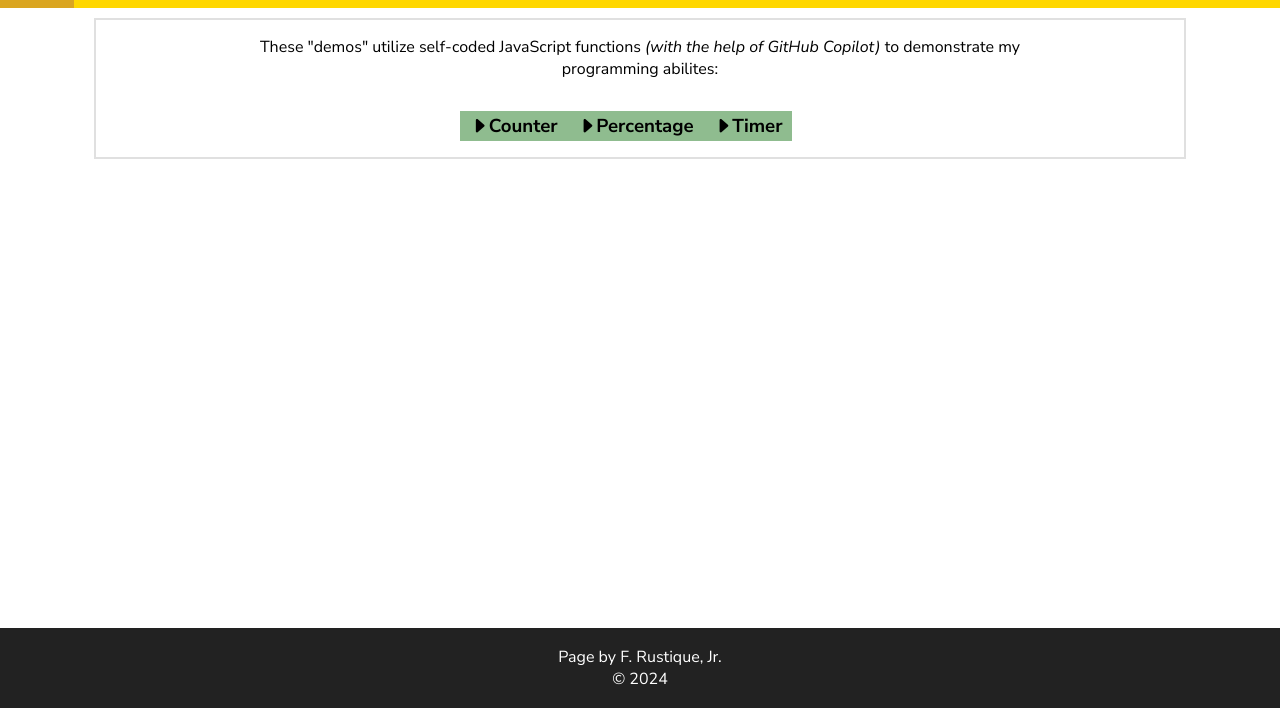
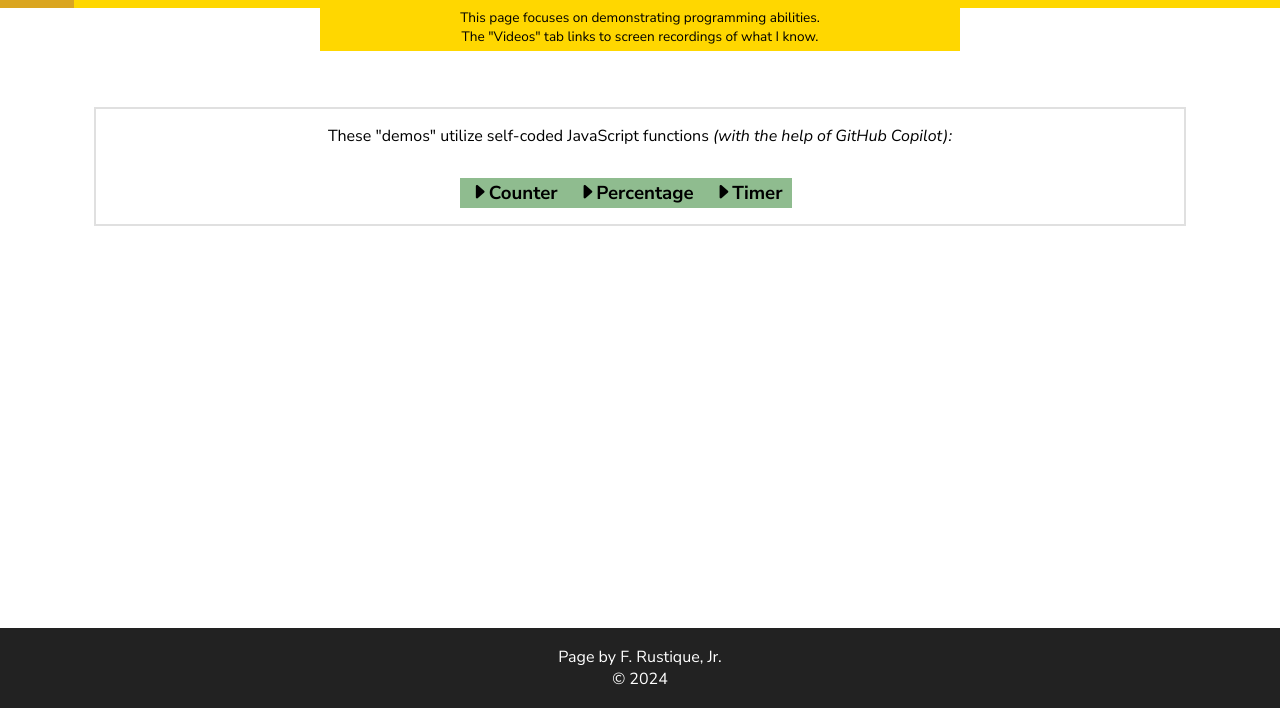
Before and after one commit to STYSL/rustique-w3spaces, a plain HTML site: page codesterust.html in a window 1280 px wide. Shown: the part 92-800 px from the top of the page. Drawn offline with nearby package versions, Linux system fonts and the light colour scheme; a script that the page names is missing.

Commit message:
added banner text box

```diff
--- a/codesterust.css
+++ b/codesterust.css
@@ -146,6 +146,18 @@ footer {
     color:#222222;
     text-decoration: none;
 }
+
+#bannerText {
+     width: 50%;
+     margin-top: 0px;
+     margin-left: auto;
+     margin-right: auto;
+     padding-bottom: 5px;
+     text-align: center;
+     font-size: .85em;
+     background-color:gold;
+}
+
 
 #top {
     width: 85%;
--- a/codesterust.html
+++ b/codesterust.html
@@ -31,8 +31,9 @@
         <div id="videoBanner">
             <h3 id="videoLink"><a href="https://www.youtube.com/watch?v=dr1xKWksBGA&list=PLLTJQKCxJsKuhPbYzmd_3H_pdfswv4wtF">Videos</a></h3>
         </div>
+        <p id="bannerText">This page focuses on demonstrating programming abilities.<br>The "Videos" tab links to screen recordings of what I know.<p>
         <div id="top">
-            <p id="bodyText">These "demos" utilize self-coded JavaScript functions <span style="font-style: italic">(with the help of GitHub Copilot)</span> to demonstrate my programming abilites:</p>
+            <p id="bodyText">These "demos" utilize self-coded JavaScript functions <span style="font-style: italic">(with the help of GitHub Copilot):</span></p>
             <!--BEGIN ROW TOPICS-->
             <div class="rowTopics">
                 <h2 class="collapsible"><i class="bi bi-caret-right-fill"></i>Counter</h2>
```
